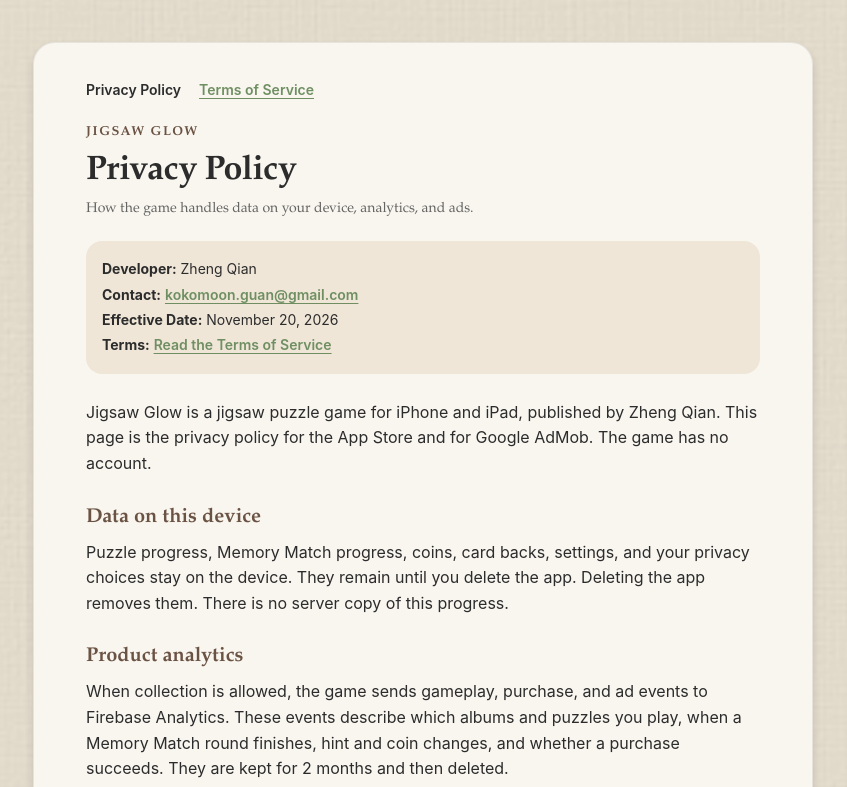
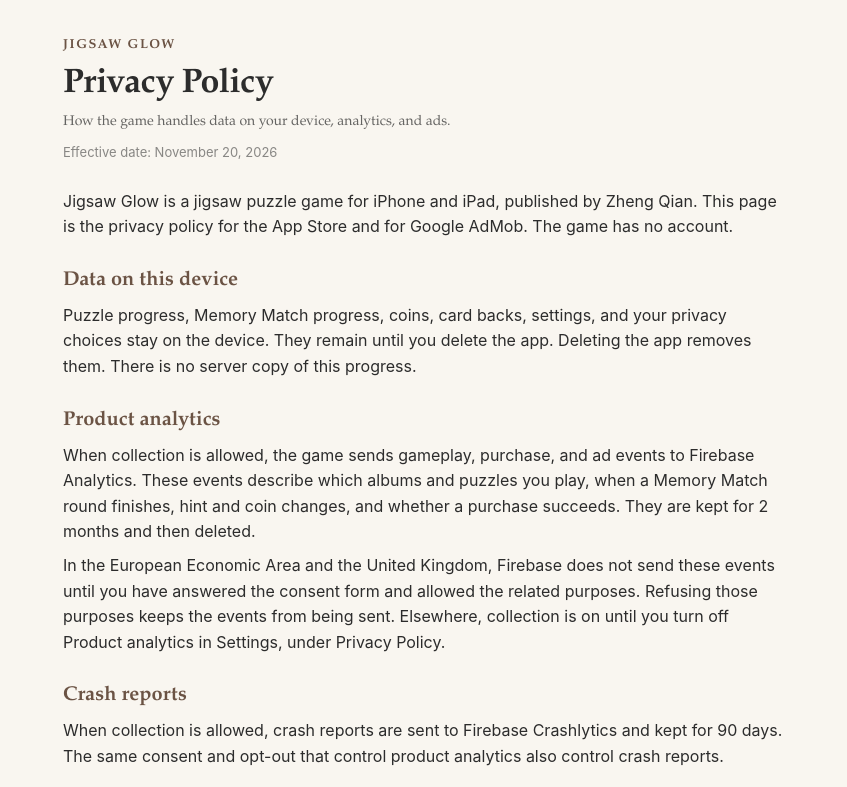
Before and after one commit to erxiguan/jigsawglow, a plain HTML site: page index.html in a window 1280 px wide. Shown: the top 787 px of the page, without its empty margins (217-1064 px from the left). Drawn offline with Linux system fonts and the light colour scheme.

Commit message:
Use a plain cream page and keep contact details at the end.
Co-authored-by: Cursor <cursoragent@cursor.com>

```diff
--- a/index.html
+++ b/index.html
@@ -9,20 +9,10 @@
 </head>
 <body>
 <main>
-  <nav class="pager">
-    <a href="./" aria-current="page">Privacy Policy</a>
-    <a href="terms.html">Terms of Service</a>
-  </nav>
   <p class="eyebrow">Jigsaw Glow</p>
   <h1>Privacy Policy</h1>
   <p class="subtitle">How the game handles data on your device, analytics, and ads.</p>
-
-  <div class="meta">
-    <p><strong>Developer:</strong> Zheng Qian</p>
-    <p><strong>Contact:</strong> <a href="mailto:kokomoon.guan@gmail.com">kokomoon.guan@gmail.com</a></p>
-    <p><strong>Effective Date:</strong> November 20, 2026</p>
-    <p><strong>Terms:</strong> <a href="terms.html">Read the Terms of Service</a></p>
-  </div>
+  <p class="effective">Effective date: November 20, 2026</p>
 
   <p>Jigsaw Glow is a jigsaw puzzle game for iPhone and iPad, published by Zheng Qian. This page is the privacy policy for the App Store and for Google AdMob. The game has no account.</p>
 
@@ -56,9 +46,9 @@
   <p>Jigsaw Glow is not directed at children.</p>
 
   <footer>
-    <p>Effective date: November 20, 2026</p>
+    <p>Developer: Zheng Qian</p>
+    <p>Email: <a href="mailto:kokomoon.guan@gmail.com">kokomoon.guan@gmail.com</a></p>
     <p>© 2026 Zheng Qian. All rights reserved.</p>
-    <p><a href="terms.html">Terms of Service</a></p>
   </footer>
 </main>
 </body>
--- a/legal.css
+++ b/legal.css
@@ -1,15 +1,11 @@
 :root {
   color-scheme: light;
-  --paper: #E5DCC7;
-  --card: #F9F6F0;
-  --band: #EFE6D8;
+  --paper: #F9F6F0;
   --ink: #2C2C2C;
   --title: #6B5344;
   --muted: rgba(44, 44, 44, 0.55);
-  --line: rgba(0, 0, 0, 0.08);
   --rule: rgba(44, 44, 44, 0.12);
   --link: #6F8F62;
-  --shadow: rgba(38, 31, 26, 0.15);
   --serif: ui-serif, "New York", "Iowan Old Style", Palatino, "Palatino Linotype", Georgia, serif;
   --sans: -apple-system, BlinkMacSystemFont, "SF Pro Text", "Segoe UI", sans-serif;
 }
@@ -18,52 +14,15 @@
 
 body {
   margin: 0;
-  padding: 42px 18px 56px;
+  padding: 36px 18px 56px;
   background: var(--paper);
   color: var(--ink);
   font: 16px/1.6 var(--sans);
 }
 
-body::before,
-body::after {
-  content: "";
-  position: fixed;
-  inset: 0;
-  pointer-events: none;
-  z-index: -1;
-}
-
-body::before {
-  background: url("linen.jpg") center / cover no-repeat;
-  opacity: 0.3;
-}
-
-body::after {
-  background: var(--paper);
-  opacity: 0.22;
-}
-
 main {
-  max-width: 780px;
+  max-width: 720px;
   margin: 0 auto;
-  padding: 36px clamp(22px, 5vw, 52px) 28px;
-  background: var(--card);
-  border: 1px solid var(--line);
-  border-radius: 22px;
-  box-shadow: 0 6px 8px var(--shadow);
-}
-
-.pager {
-  display: flex;
-  gap: 18px;
-  margin: 0 0 22px;
-  font-size: 14px;
-  font-weight: 600;
-}
-
-.pager a[aria-current="page"] {
-  color: var(--ink);
-  text-decoration: none;
 }
 
 .eyebrow {
@@ -87,7 +46,7 @@ h1 {
 }
 
 .subtitle {
-  margin: 0 0 22px;
+  margin: 0;
   color: var(--ink);
   font-family: var(--serif);
   font-size: 14px;
@@ -96,15 +55,11 @@ h1 {
   opacity: 0.72;
 }
 
-.meta {
-  margin: 0 0 26px;
-  padding: 14px 16px;
-  background: var(--band);
-  border-radius: 16px;
-  font-size: 14px;
+.effective {
+  margin: 10px 0 26px;
+  color: var(--muted);
+  font-size: 13px;
 }
-
-.meta p { margin: 3px 0; }
 
 a {
   color: var(--link);
@@ -131,16 +86,15 @@ ul {
 li { margin: 6px 0; }
 
 footer {
-  margin-top: 32px;
+  margin-top: 36px;
   padding-top: 16px;
   border-top: 1px solid var(--rule);
   color: var(--muted);
-  font-size: 13px;
+  font-size: 14px;
 }
 
 footer a { font-weight: 600; }
 
 @media (max-width: 520px) {
-  body { padding: 14px 10px 28px; }
-  main { padding: 24px 18px 20px; border-radius: 18px; }
+  body { padding: 22px 18px 36px; }
 }
```
Also changed, not shown: terms.html (+1 -12 lines), linen.jpg (deleted), terms-eula-app-store-connect.txt.
